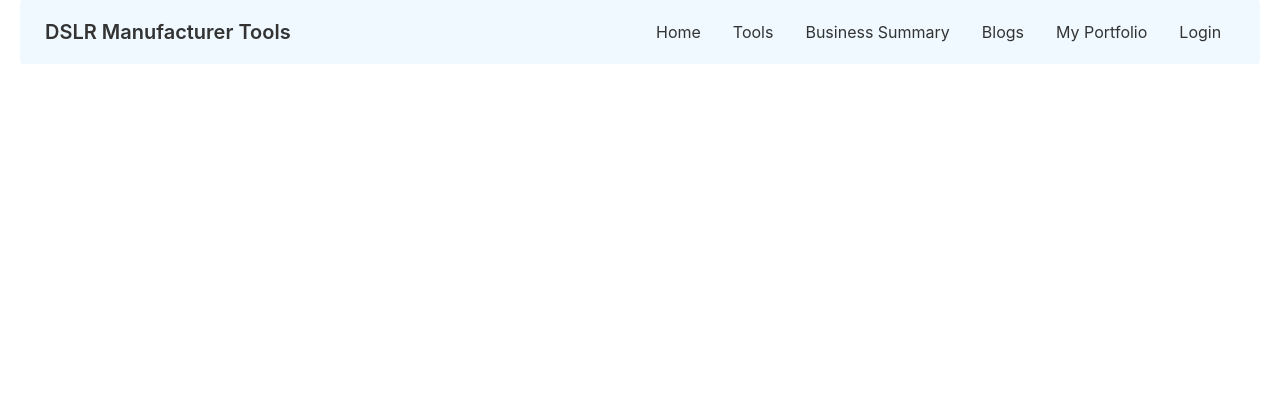
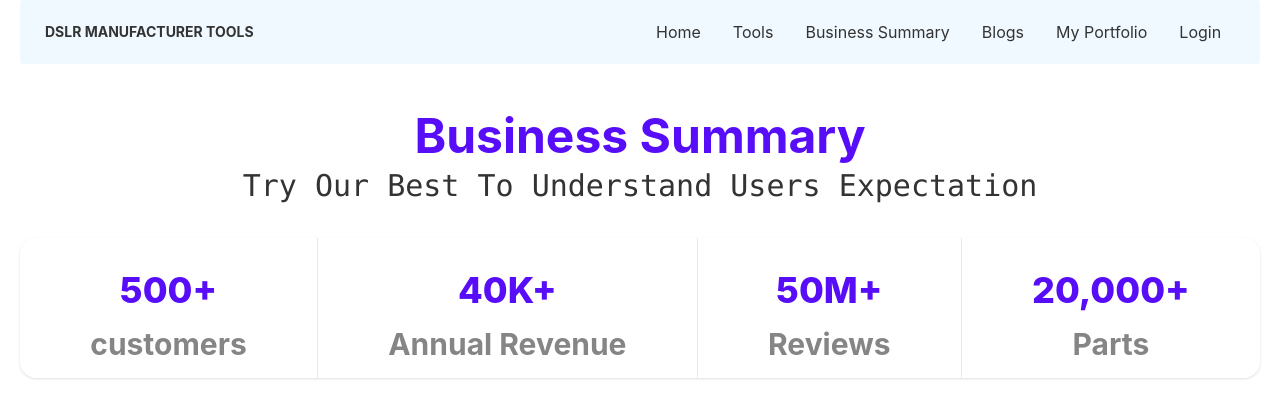
Before and after one commit to Sanjidk/manufacturer-website-client-side-Sanjidk, a React (Create React App) app: page /business in a window 1280 px wide. Shown: the top 418 px of the page. Built offline with nearby package versions, Linux system fonts and the light colour scheme; no server answers.

Commit message:
add business summary

```diff
--- a/src/components/Home/BusinessSummary/BusinessSummary.js
+++ b/src/components/Home/BusinessSummary/BusinessSummary.js
@@ -1,39 +1,37 @@
 import React from 'react';
 
 const BusinessSummary = () => {
-    // return (
-        // <div className='my-12'>
-        //     <h1 className='text-center text-primary text-5xl mt-8 font-bold'>Business Summary</h1>
-        //     <h2 className='text-center font-mono ... text-3xl mb-8 mt-2'>Try Our Best To Understand Users Expectation</h2>
-        //     <div class="stats stats-vertical w-full text-center lg:stats-horizontal text-primary shadow">
+    return (
+        <div className='my-12'>
+            <h1 className='text-center text-primary text-5xl mt-8 font-bold'>Business Summary</h1>
+            <h2 className='text-center font-mono ... text-3xl mb-8 mt-2'>Try Our Best To Understand Users Expectation</h2>
+            <div class="stats stats-vertical w-full text-center lg:stats-horizontal text-primary shadow">
 
-        //         <div class="stat">
-        //             <div class="stat-title  text-5xl font-bold"><i class="fa-solid fa-people-line"></i></div>
-        //             <div class="stat-value  py-4">300+ </div>
-        //             <div class="stat-desc text-3xl font-bold">customers</div>
-        //         </div>
-        //         <div class="stat">
-        //             <div class="stat-title  text-5xl font-bold"><i class="fa-solid fa-sack-dollar"></i></div>
-        //             <div class="stat-value  py-4">31K+</div>
-        //             <div class="stat-desc text-3xl  font-bold">Annual Revenue</div>
-        //         </div>
-        //         <div class="stat">
-        //             <div class="stat-title  text-5xl font-bold"><i class="fa-regular fa-comments"></i></div>
-        //             <div class="stat-value  py-4">31M+</div>
-        //             <div class="stat-desc text-3xl  font-bold">Reviews</div>
-        //         </div>
-        //         <div class="stat">
-        //             <div class="stat-title text-5xl font-bold"><i class="fa-solid fa-screwdriver-wrench"></i></div>
-        //             <div class="stat-value  py-4">10,000+</div>
-        //             <div class="stat-desc text-3xl font-bold">Parts</div>
-        //         </div>
+                <div class="stat">
+                    <div class="stat-title  text-5xl font-bold"><i class="fa-solid fa-people-line"></i></div>
+                    <div class="stat-value  py-4">500+ </div>
+                    <div class="stat-desc text-3xl font-bold">customers</div>
+                </div>
+                <div class="stat">
+                    <div class="stat-title  text-5xl font-bold"><i class="fa-solid fa-sack-dollar"></i></div>
+                    <div class="stat-value  py-4">40K+</div>
+                    <div class="stat-desc text-3xl  font-bold">Annual Revenue</div>
+                </div>
+                <div class="stat">
+                    <div class="stat-title  text-5xl font-bold"><i class="fa-regular fa-comments"></i></div>
+                    <div class="stat-value  py-4">50M+</div>
+                    <div class="stat-desc text-3xl  font-bold">Reviews</div>
+                </div>
+                <div class="stat">
+                    <div class="stat-title text-5xl font-bold"><i class="fa-solid fa-screwdriver-wrench"></i></div>
+                    <div class="stat-value  py-4">20,000+</div>
+                    <div class="stat-desc text-3xl font-bold">Parts</div>
+                </div>
 
+            </div>
 
-
-        //     </div>
-
-        // </div>
-    // );
+        </div>
+    );
 };
 
 export default BusinessSummary;
--- a/src/components/Home/ToolDetails/ToolDetails.js
+++ b/src/components/Home/ToolDetails/ToolDetails.js
@@ -5,9 +5,6 @@ const ToolDetails = () => {
     const { id } = useParams();
     const [tool, setTool] = useState({});
     const { _id, name, img, price, description, minimumQuantity, availableQuantity } = tool;
-
-    let { quantity } = tool;
-
 
     useEffect(() => {
         const url = `http://localhost:5000/tool/${id}`;
@@ -36,7 +33,7 @@ const ToolDetails = () => {
                             <h4>Price: ${price}</h4>
                             <p className='text-1xl font-medium text-green-500'>Minimum Quantity: {minimumQuantity}</p>
                             <p className='text-1xl font-medium text-blue-600'>Available Quantity: {availableQuantity}</p>
-                            <p className="card-text ">{description}</p>
+                            <p className="card-text ">Short Details: {description}</p>
                             <button className="btn btn-primary mt-3"
                             >
                                 Order{" "}
--- a/src/components/Shared/Header/Header.js
+++ b/src/components/Shared/Header/Header.js
@@ -29,13 +29,18 @@ const Header = () => {
         <li><Link to="/blogs">Blogs</Link></li>
         <li><Link to="/portfolio">My Portfolio</Link></li>
         {
-            user && <li><Link to="/dashboard">Dashboard</Link></li>
+            user &&
+            <li><Link to="/dashboard">Dashboard</Link></li>
         }
         <li>{
-        user ? <button onClick={logout} >Logout</button>
-        :
-         <Link to="/login">Login</Link>
-         }</li>
+            user ?
+
+                <button onClick={logout} >Logout</button>
+
+
+                :
+                <Link to="/login">Login</Link>
+        }</li>
 
 
     </>
@@ -48,14 +53,27 @@ const Header = () => {
                         <svg xmlns="http://www.w3.org/2000/svg" className="h-5 w-5" fill="none" viewBox="0 0 24 24" stroke="currentColor"><path strokeLinecap="round" strokeLinejoin="round" strokeWidth="2" d="M4 6h16M4 12h8m-8 6h16" /></svg>
                     </label>
                     <ul tabIndex="0" className="menu menu-compact dropdown-content mt-3 p-2 shadow bg-base-100 rounded-box w-52">
-                    {mainMenu}
+                        {mainMenu}
                     </ul>
                 </div>
-                <Link to="/" className="btn btn-ghost normal-case text-xl">DSLR Manufacturer Tools</Link>
+                <div className='flex items-center'>
+                    <div>
+                    <Link to="/" className="btn btn-ghost font-xl font-bold">DSLR Manufacturer Tools</Link>
+
+                    </div>
+                    <div>
+                    {
+                    user && <p className='font-bold bg-red-600 rounded-lg p-2  text-white'>{user.displayName}</p>
+                }
+                    </div>
+                </div>
+
+
+
             </div>
             <div className="navbar-center hidden lg:flex">
                 <ul className="menu menu-horizontal p-0">
-                   {mainMenu}
+                    {mainMenu}
                 </ul>
             </div>
         </div>
```
